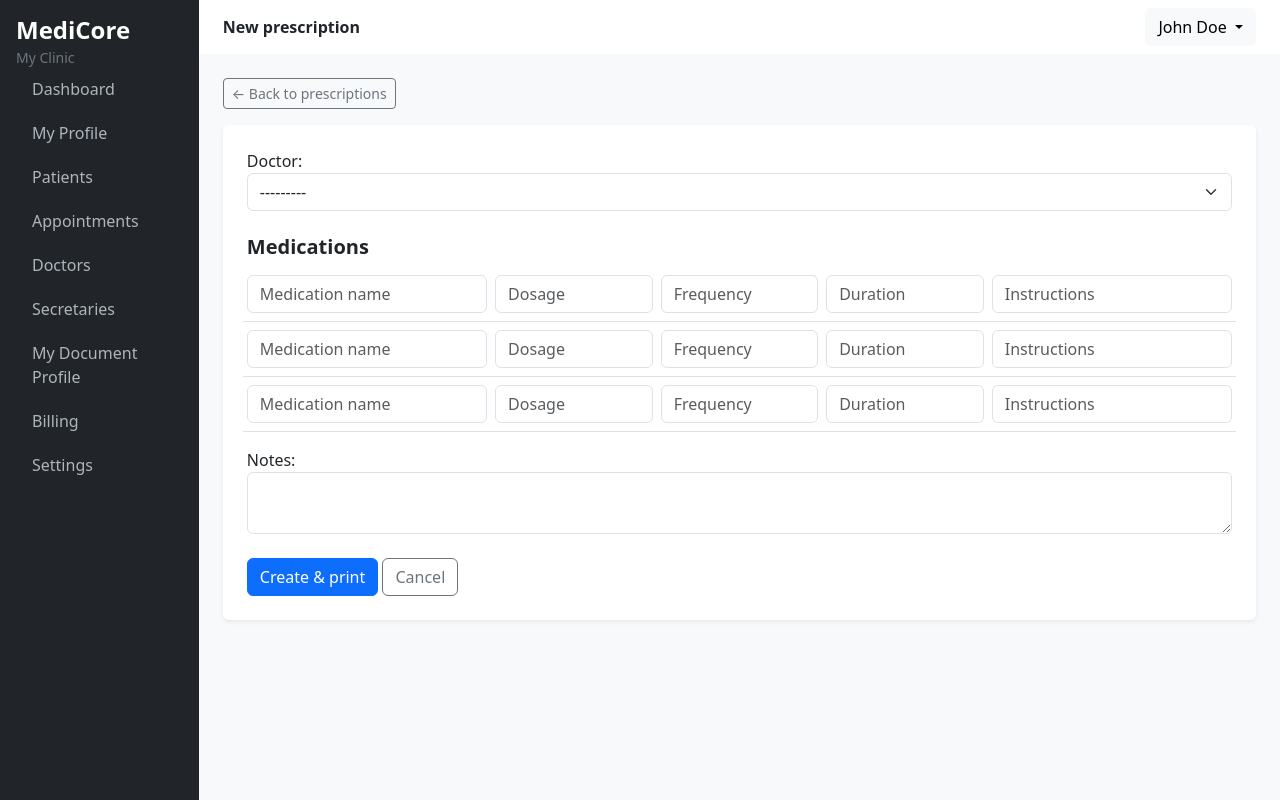
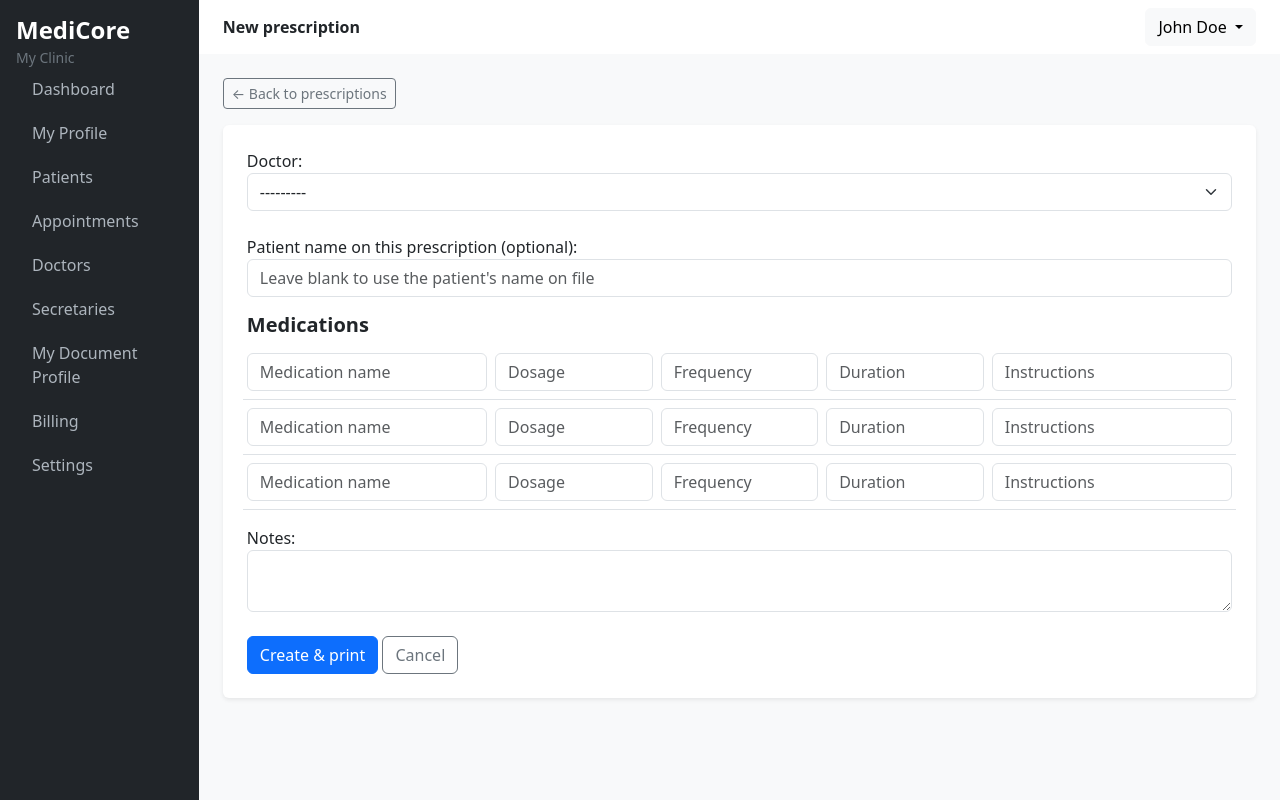
Before and after one commit to RaoufHamaissia/clinic-saas, a Django app: page /patients/1/prescriptions/add/ in a window 1280 px wide. Run offline with Django 5.2, Linux system fonts and the light colour scheme; a user stored in the database is signed in; data comes from the database, SQL or seed files in the repository; parts of the project's set-up code (start-up, migrations or seed data) failed here and were passed over.

Commit message:
updating prescription templates

```diff
--- a/records/templates/records/prescription_add.html
+++ b/records/templates/records/prescription_add.html
@@ -17,6 +17,13 @@
                     {{ form.doctor.label_tag }}
                     {{ form.doctor }}
                     {% for error in form.doctor.errors %}
+                        <div class="text-danger small mt-1">{{ error }}</div>
+                    {% endfor %}
+                </div>
+                <div class="mb-3">
+                    {{ form.patient_name_override.label_tag }}
+                    {{ form.patient_name_override }}
+                    {% for error in form.patient_name_override.errors %}
                         <div class="text-danger small mt-1">{{ error }}</div>
                     {% endfor %}
                 </div>
```
Also changed, not shown: records/templates/records/prescription_edit.html (+7 -0 lines).
